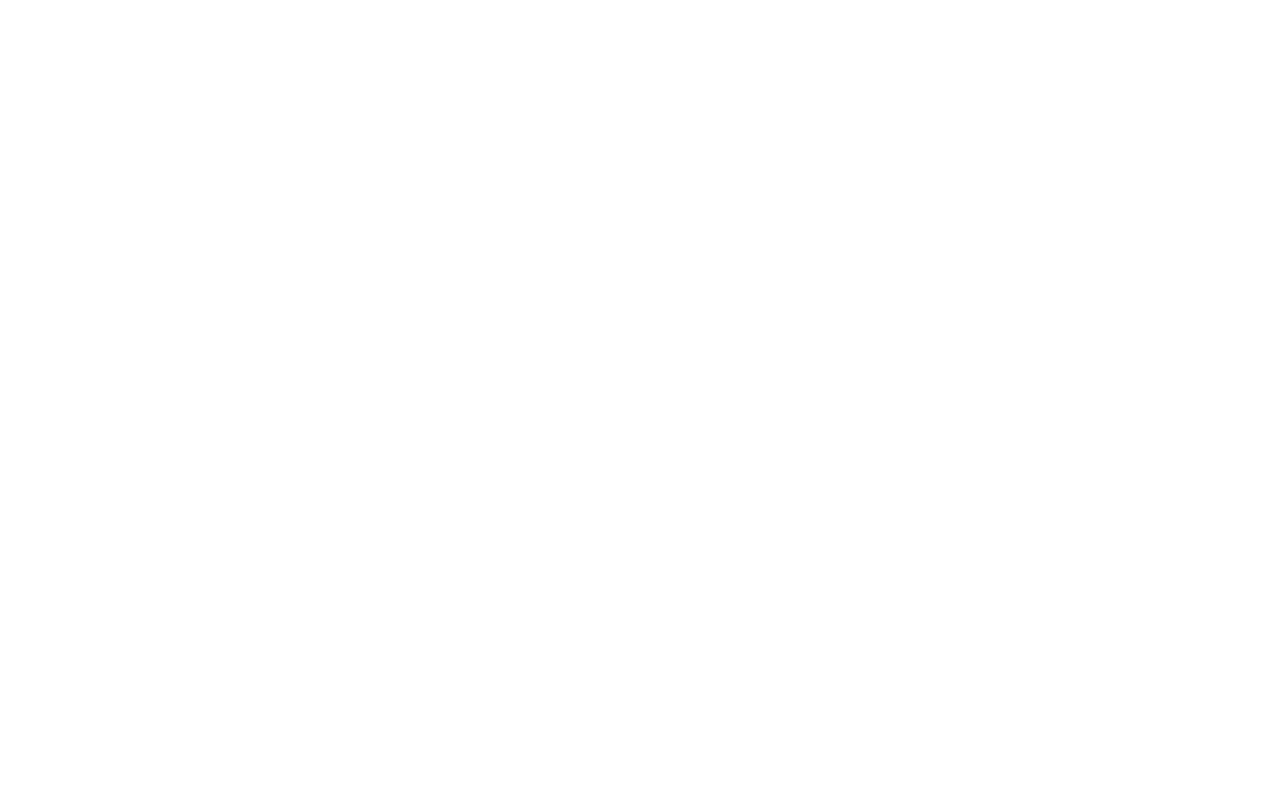
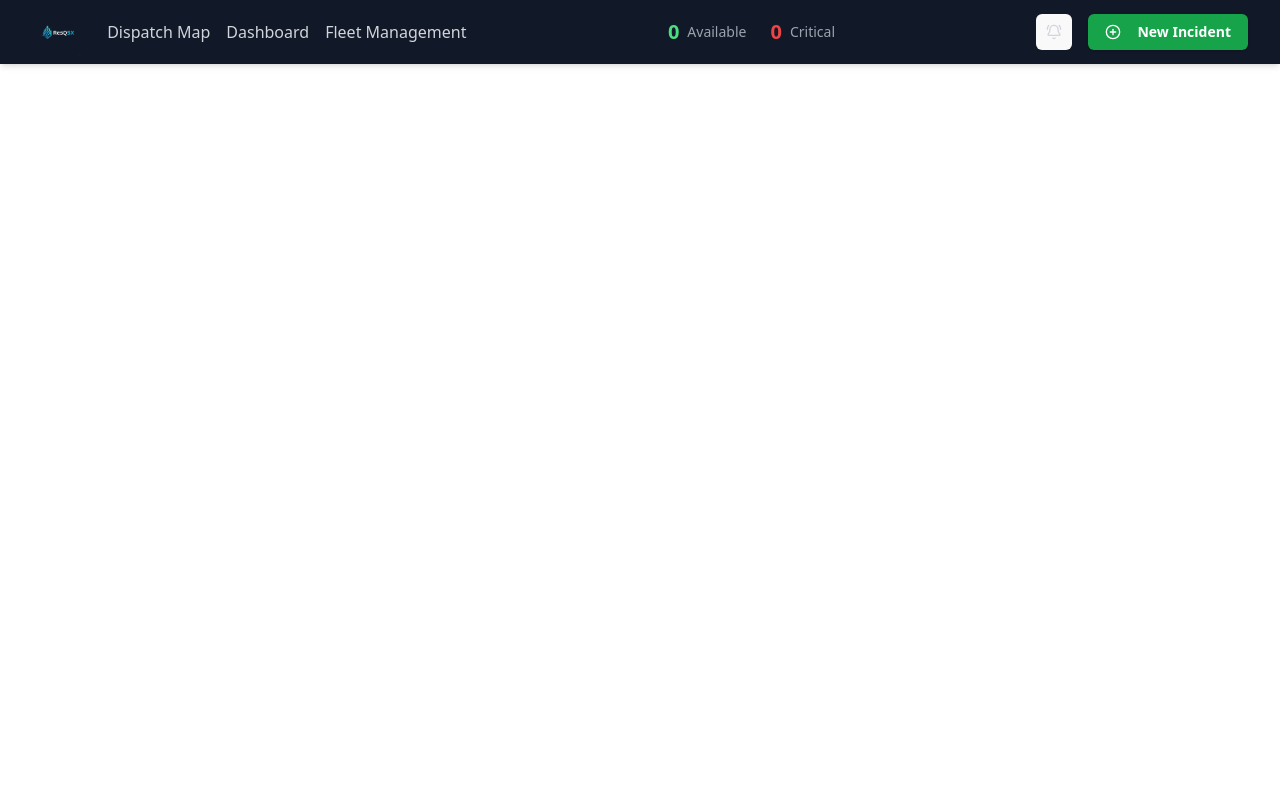
Before and after one commit to solixman/resQSX, a React (Vite) app: page / in a window 1280 px wide. Shown: the top 800 px of the page. Built offline with nearby package versions, Linux system fonts and the light colour scheme; no server answers.

Commit message:
fetching ambulances

```diff
--- /dev/null
+++ b/src/Services/api.ts
@@ -0,0 +1,16 @@
+const URL = import.meta.env.VITE_API_URL
+
+console.log(URL);
+export async function getAmbulances() {
+  const res = await fetch(`${URL}/ambulances`)
+//   console.log(res)
+  if (!res.ok) throw new Error("something went wrong");
+  return await res.json();
+}
+
+
+export async function getIncidents(){
+    const res = await fetch(`${URL}/incidents`);
+    if(!res.ok) throw new Error('something went wrong')
+        return await res.json();
+}
--- a/src/components/comon/Footer.tsx
+++ b/src/components/comon/Footer.tsx
@@ -1,5 +1,6 @@
+import type React from "react"
 
-export default function Footer() {
+const Footer: React.FC = () =>{
   return (
     <>
     <footer className="tracking-wide bg-[#222] pt-12 pb-6 px-10">
@@ -13,3 +14,4 @@
     </>
   )
 }
+export default Footer
--- a/src/components/comon/Header.tsx
+++ b/src/components/comon/Header.tsx
@@ -1,29 +1,40 @@
-// components/Header.tsx
-import React from 'react';
+import React, { useEffect, useState } from 'react';
 import { Button } from '@/components/ui/button';
 import { BellRing, PlusCircle } from 'lucide-react';
+import { getAmbulances, getIncidents } from '@/Services/api';
+import logo from "@/assets/resQSXlogo-bg.png"
 
-interface HeaderProps {
-  availableAmbulances: number;
-  criticalIncidents: number;
-  avgResponseTime: string;
-  onNewIncidentClick: () => void;
-  onNotificationsClick?: () => void;
+
+
+const Header: React.FC = () => {
+
+
+  const [ambulances, setAmbulances]= useState([]);
+  const [incidents, setIncidents]= useState([])
+  const [error, setError]= useState(null)
+
+  useEffect(()=>{
+   getAmbulances().then((data)=>setAmbulances(data))
+   .catch((err)=>setError(err))
+  },[])
+  useEffect(()=>{
+   getIncidents().then((data)=>setIncidents(data))
+   .catch((err)=>setError(err))
+  },[])
+
+  if(error != null){
+ console.log(error)
   }
 
-const Header: React.FC<HeaderProps> = ({
-  availableAmbulances,
-  criticalIncidents,
-  avgResponseTime,
-  onNewIncidentClick,
-  onNotificationsClick,
-}) => {
   return (
     <header className="sticky top-0 z-40 w-full bg-gray-900 text-white shadow-md">
       <div className="container mx-auto flex h-16 items-center justify-between px-4 sm:px-6 lg:px-8">
         {/* Left Section: Logo/Title and Navigation */}
         <div className="flex items-center space-x-6">
-          <h1 className="text-2xl font-bold text-green-500">ResQ</h1>
+          <div  id="logo">
+          <img src={logo} alt="logo" />
+          </div>
+
            <nav className="hidden md:flex space-x-4">
             {/* Example Nav Links - Use Next.js Link or React Router Link if applicable */}
             <a href="/map" className="text-gray-300 hover:text-white transition-colors">Dispatch Map</a>
@@ -35,33 +46,26 @@
         {/* Center Section: Mini KPIs */}
         <div className="flex items-center space-x-6">
           <div className="flex items-center space-x-2">
-            <span className="text-xl font-semibold text-green-400">{availableAmbulances}</span>
+            <span className="text-xl font-semibold text-green-400">{ambulances.length}</span>
             <span className="text-sm text-gray-400">Available</span>
           </div>
           <div className="flex items-center space-x-2">
-            <span className="text-xl font-semibold text-red-500">{criticalIncidents}</span>
+            <span className="text-xl font-semibold text-red-500">{incidents.length}</span>
             <span className="text-sm text-gray-400">Critical</span>
           </div>
-          <div className="flex items-center space-x-2">
-            <span className="text-xl font-semibold text-blue-400">{avgResponseTime}</span>
-            <span className="text-sm text-gray-400">MTR</span>
-          </div>
+
         </div>
 
-        {/* Right Section: Actions */}
         <div className="flex items-center space-x-4">
-          {onNotificationsClick && (
-            <Button variant="ghost" size="icon" onClick={onNotificationsClick} className="relative">
+
+             <Button variant="ghost" size="icon"  className="relative">
                <BellRing className="h-5 w-5 text-gray-300 hover:text-white" />
-              {/* Optional: Notification badge */}
-              {criticalIncidents > 0 && (
-                <span className="absolute -top-1 -right-1 flex h-3 w-3 items-center justify-center rounded-full bg-red-500 text-xs font-bold text-white">
-                  {/* You might want a separate state for actual unread notifications */}
-                </span>
-              )}
+                 {/* <span className="absolute -top-1 -right-1 flex h-3 w-3 items-center justify-center rounded-full bg-red-500 text-xs font-bold text-white">
+                   You might want a separate state for actual unread notifications
+                 </span>  */}
              </Button>
-          )}
-          <Button onClick={onNewIncidentClick} className="bg-green-600 hover:bg-green-700 text-white font-semibold flex items-center space-x-2">
+
+           <Button  className="bg-green-600 hover:bg-green-700 text-white font-semibold flex items-center space-x-2">
              <PlusCircle className="h-4 w-4" />
              <span>New Incident</span>
            </Button>
--- a/src/json/db.json
+++ b/src/json/db.json
@@ -17,6 +17,7 @@
       "crew": "Team Bravo"
     }
   ],
+
   "incidents": [
     {
       "id": 1,
--- a/src/views/Dashboard.tsx
+++ b/src/views/Dashboard.tsx
@@ -1,20 +1,21 @@
 // import React from "react";
 import { Outlet } from "react-router-dom";
-// import Header from "../components/comon/Header";
+import Header from "../components/comon/Header";
 import Footer from "../components/comon/Footer";
 
 
 export default function Dashboard() {
 
+
+
   return (
     <>
-    {/* <Header/> */}
+    <Header/>
    <main>
       <Outlet />
    </main>
    <div id="footer">
     <Footer/>
-
    </div>
     </>
   );
```
Also changed, not shown: src/assets/resQSXlogo-bg.png (added), src/assets/resQSXlogo.png (added). Lines whose indentation alone changed are shown as unchanged.
